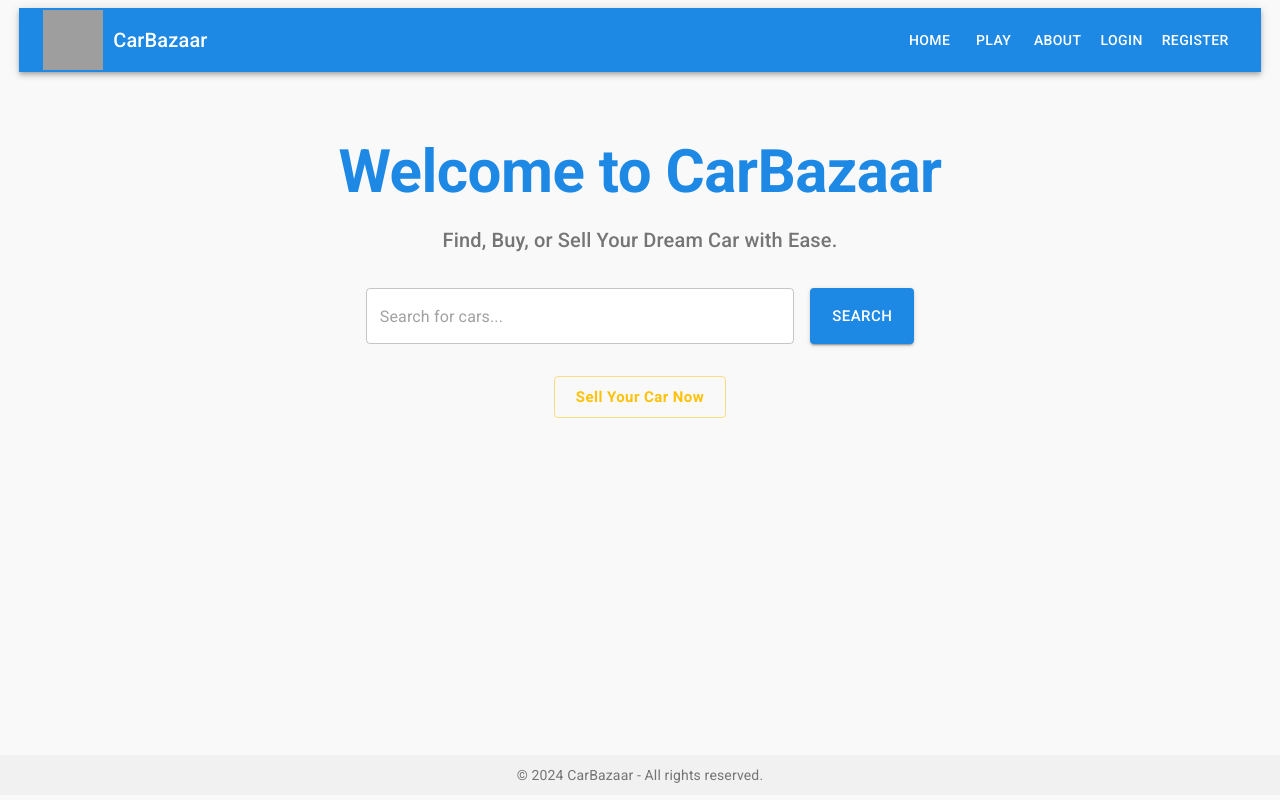
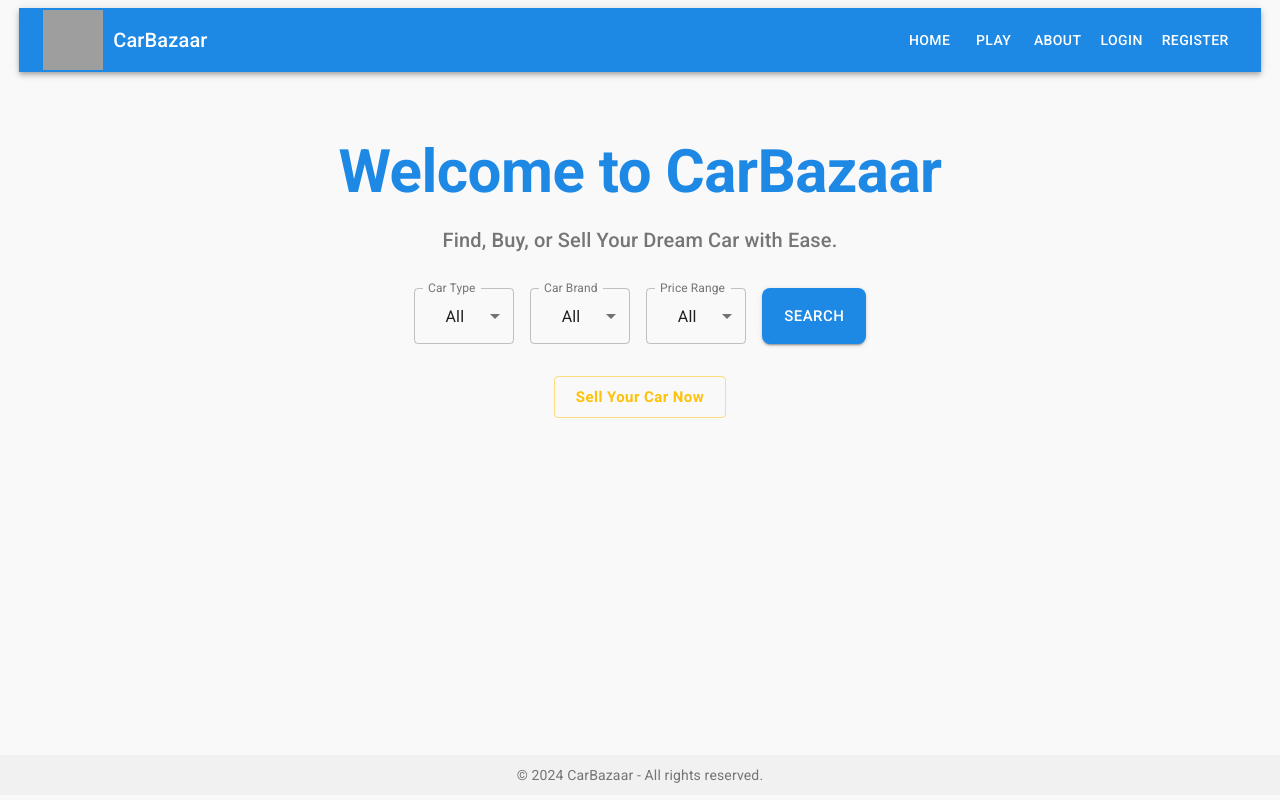
Before and after one commit to bojidars1/CarBazaar, a React (Vite) app in the folder carbazaar.client/: page / in a window 1280 px wide. Built offline with nearby package versions, Linux system fonts and the light colour scheme; grey boxes are pictures that could not be loaded.

Commit message:
Fixed HeroSection, added basic search

```diff
--- a/carbazaar.client/src/components/HeroSection.jsx
+++ b/carbazaar.client/src/components/HeroSection.jsx
@@ -1,7 +1,19 @@
-import React from 'react';
-import { Box, Typography, Button, TextField, Grid2 } from '@mui/material';
+import React, { useState } from 'react';
+import { Box, Typography, Button, InputLabel, Grid2, FormControl, MenuItem, Select } from '@mui/material';
 
 const HeroSection = () => {
+    const [carType, setCarType] = useState('All');
+    const [carBrand, setCarBrand] = useState('All');
+    const [priceRange, setPriceRange] = useState('All');
+
+    const handleCarTypeChange = (e) => setCarType(e.target.value);
+    const handleCarBrandChange = (e) => setCarBrand(e.target.value);
+    const handlePriceRangeChange = (e) => setPriceRange(e.target.value);
+
+    const handleSearch = () => {
+        console.log(carType, carBrand, priceRange);
+    };
+
     return (
         <Box sx={{
             display: 'flex',
@@ -23,22 +35,49 @@ const HeroSection = () => {
 
             {/* Search Bar */}
             <Grid2 container spacing={2} justifyContent='center' sx={{ mb: 4, width: '100%' }}>
-                <Grid2 sx={{ display: 'flex', flexGrow: 0.3}}>
-                    <TextField
-                    fullWidth
-                    placeholder='Search for cars...'
-                    variant='outlined'
-                    size='medium'
-                    sx={{ backgroundColor: 'background.paper' }}
-                    />
+                {/* Car Type Filter */}
+                <Grid2 sx={{display: 'flex', flexGrow: 0.05}}>
+                    <FormControl fullWidth>
+                        <InputLabel>Car Type</InputLabel>
+                        <Select value={carType} onChange={handleCarTypeChange} label='Car Type'>
+                            <MenuItem value='All'>All</MenuItem>
+                            <MenuItem value='SUV'>SUV</MenuItem>
+                            <MenuItem value='Sedan'>Sedan</MenuItem>
+                            <MenuItem value='Truck'>Truck</MenuItem>
+                            <MenuItem value='Convertible'>Convertible</MenuItem>
+                        </Select>
+                    </FormControl>
                 </Grid2>
+
+                {/* Car Brand Filter */}
+                <Grid2 sx={{display: 'flex', flexGrow: 0.05}}>
+                    <FormControl fullWidth>
+                        <InputLabel>Car Brand</InputLabel>
+                        <Select value={carBrand} onChange={handleCarBrandChange} label='Car Brand'>
+                            <MenuItem value='All'>All</MenuItem>
+                            <MenuItem value='Mercedes'>Mercedes</MenuItem>
+                            <MenuItem value='BMW'>BMW</MenuItem>
+                            <MenuItem value='Audi'>Audi</MenuItem>
+                        </Select>
+                    </FormControl>
+                </Grid2>
+
+                {/* Price Range Filter */}
+                <Grid2 sx={{display: 'flex', flexGrow: 0.05}}>
+                    <FormControl fullWidth>
+                        <InputLabel>Price Range</InputLabel>
+                        <Select value={priceRange} onChange={handlePriceRangeChange} label='Price Range'>
+                            <MenuItem value='All'>All</MenuItem>
+                            <MenuItem value='0-10000'>0 - 10,000</MenuItem>
+                            <MenuItem value='10000-30000'>10,000 - 30,000</MenuItem>
+                            <MenuItem value='50000+'>50,000+</MenuItem>
+                        </Select>
+                    </FormControl>
+                </Grid2>
+
+                {/* Search Button */}
                 <Grid2>
-                    <Button
-                    variant='contained'
-                    color='primary'
-                    size='large'
-                    sx={{ height: '100%' }}
-                    >
+                    <Button variant='contained' color='primary' size='large' onClick={handleSearch} sx={{ height: '100%', borderRadius: 2 }}>
                         Search
                     </Button>
                 </Grid2>
```
Also changed, not shown: carbazaar.client/src/assets/hero-car.jpg (deleted).
